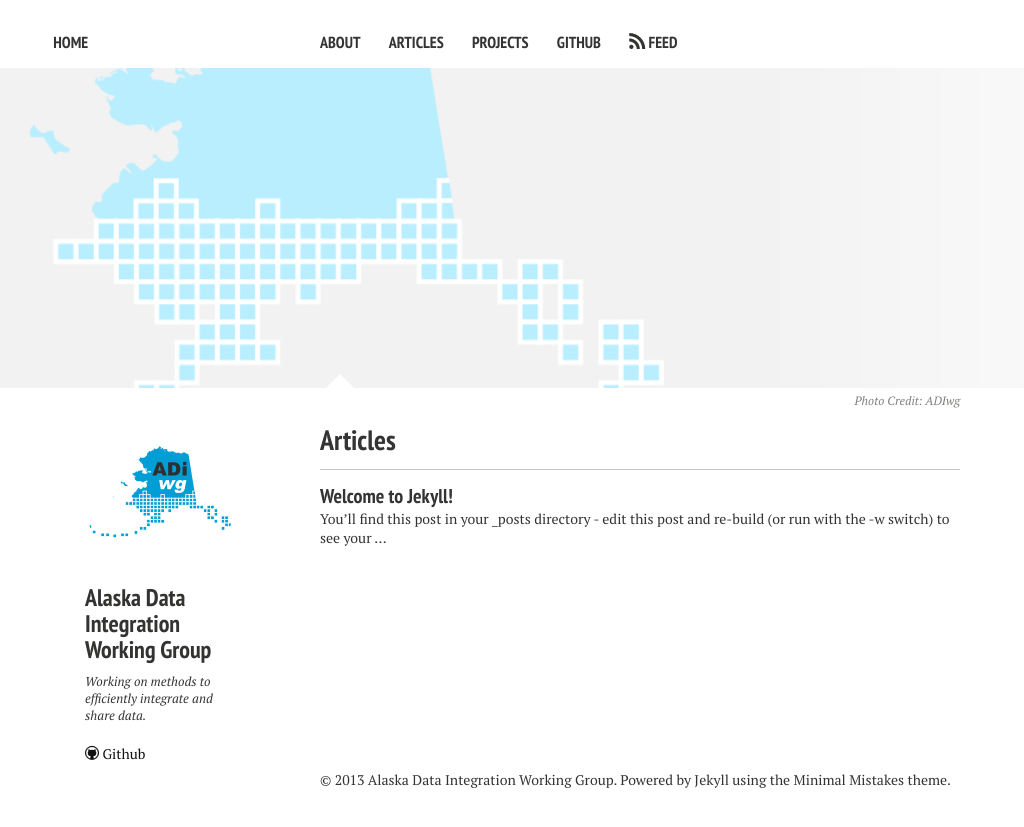
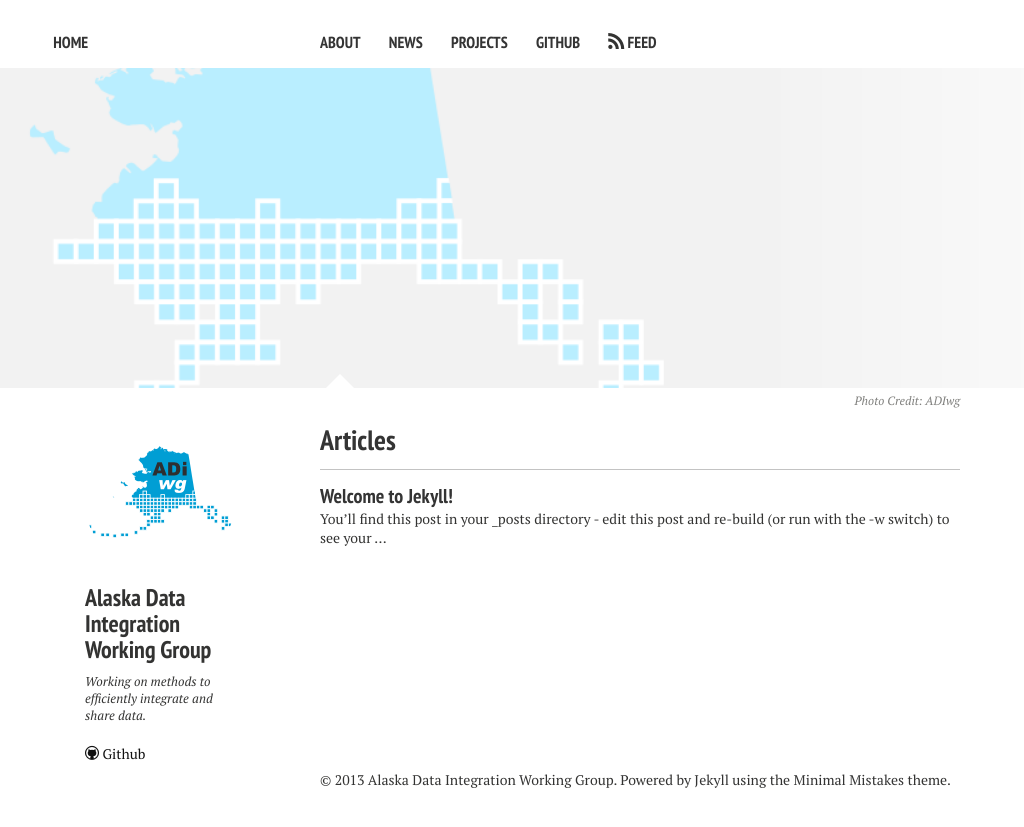
Before and after one commit to adiwg/adiwg.github.io, a Jekyll site: the page built from index.md, in a window 1280 px wide. Shown: the top 827 px of the page, without its empty margins (0-1024 px from the left). Built offline with Jekyll 4.4.1, drawn with Linux system fonts in a browser that asks for light colours; nearby versions of some CDN libraries.

Commit message:
Update _config.yml

```diff
--- a/_config.yml
+++ b/_config.yml
@@ -32,8 +32,8 @@ bing_verify:
 links:
   - title: About
     url: /about/
-  - title: Articles
-    url: /articles/
+  - title: News
+    url: /news/
   - title: Projects
     url: /test/
   - title: GitHub
@@ -41,7 +41,7 @@ links:
     external: true
 
 # http://en.wikipedia.org/wiki/List_of_tz_database_time_zones
-timezone:    America/New_York
+timezone:    America/Anchorage
 future:      true
 pygments:    true
 markdown:    kramdown
```
